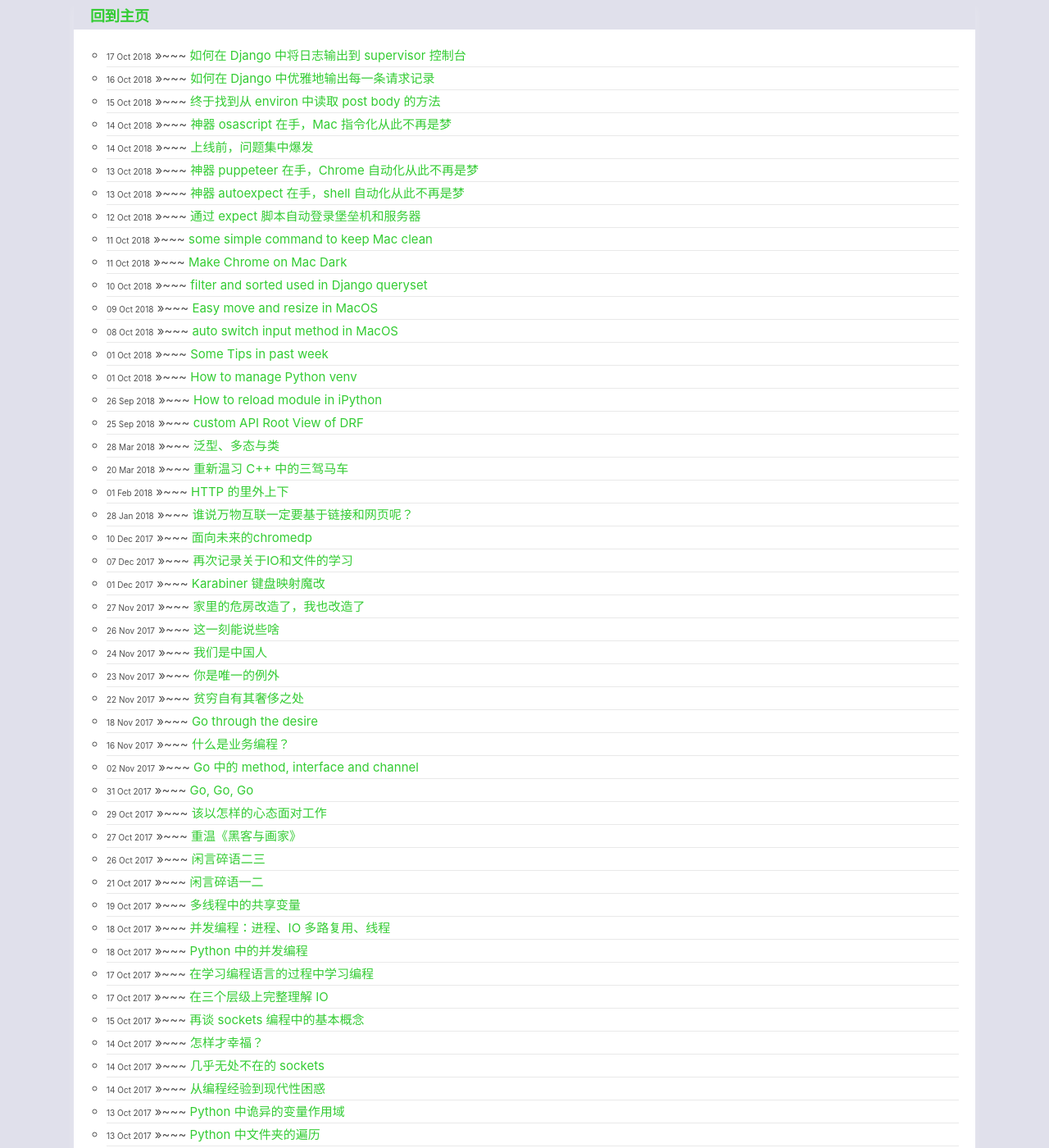
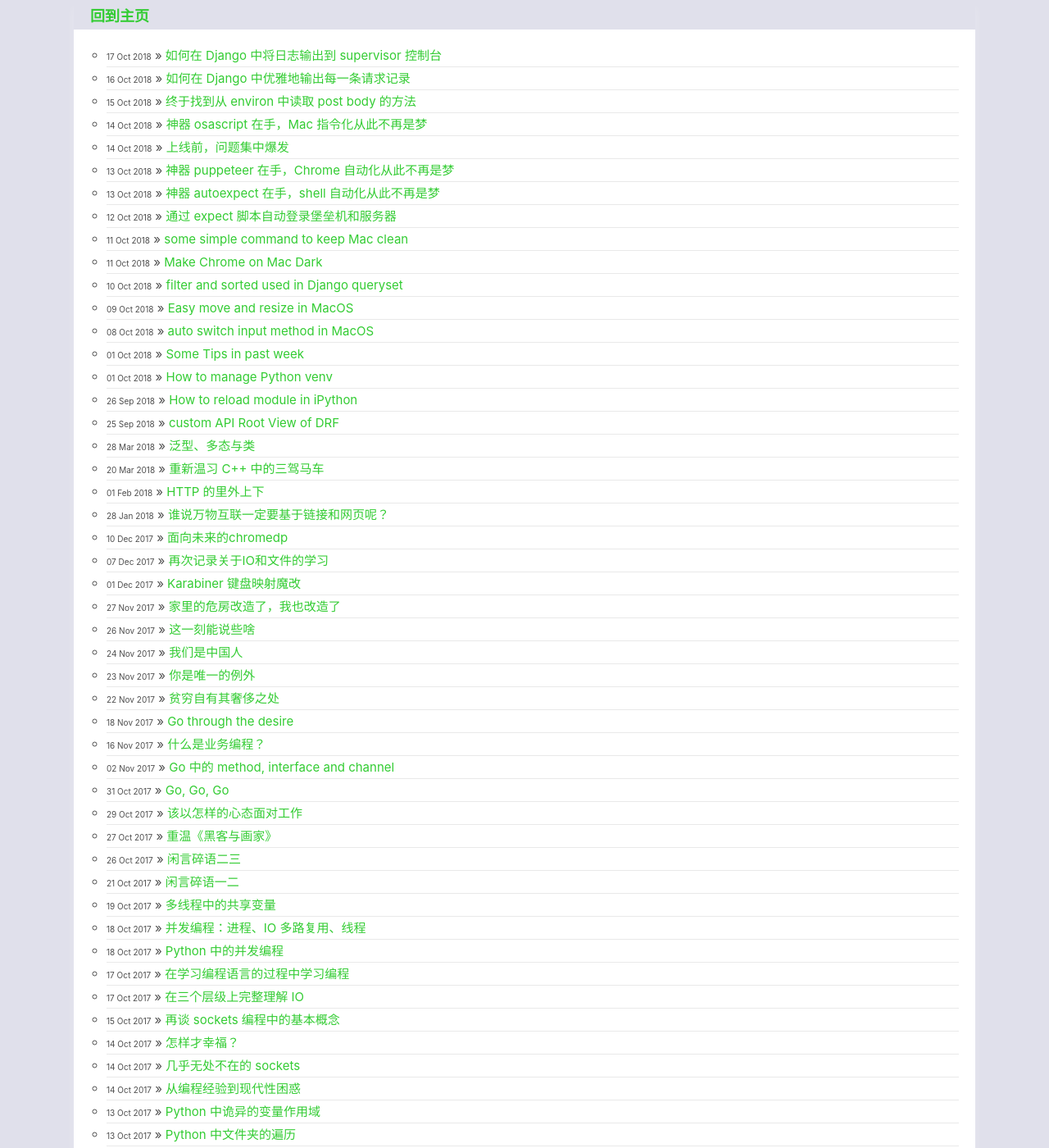
Before and after one commit to xxleyi/xxleyi.github.io, a Jekyll site: the page built from blog/index.html, in a window 1280 px wide and 1400 px high. Shown: the whole window at 82% size. Built offline with Jekyll 4.4.1, drawn with Linux system fonts in a browser that asks for light colours; some of the changed text lies outside the part shown.

Commit message:
refine layout

```diff
--- a/blog/index.html
+++ b/blog/index.html
@@ -5,6 +5,6 @@ title: 西了意的个人博客 -- 记录日常
 
 	<ul id="posts" style="list-style-type: circle;">
 	  {% for post in site.posts %}
-	    <li style="margin-left: -2rem; font-size: 1.5rem; text-align: left; border-bottom:1px solid #e9e9e9;"><span style="font-size: 1rem;">{{ post.date | date_to_string }}</span> »~~~ <a href="{{ post.url }}" title="{{ post.title }}">{{ post.title }}</a></li>
+	    <li style="margin-left: -2rem; font-size: 1.5rem; text-align: left; border-bottom:1px solid #e9e9e9;"><span style="font-size: 1rem;">{{ post.date | date_to_string }}</span> » <a href="{{ post.url }}" title="{{ post.title }}">{{ post.title }}</a></li>
 	  {% endfor %}
 	</ul>
```
